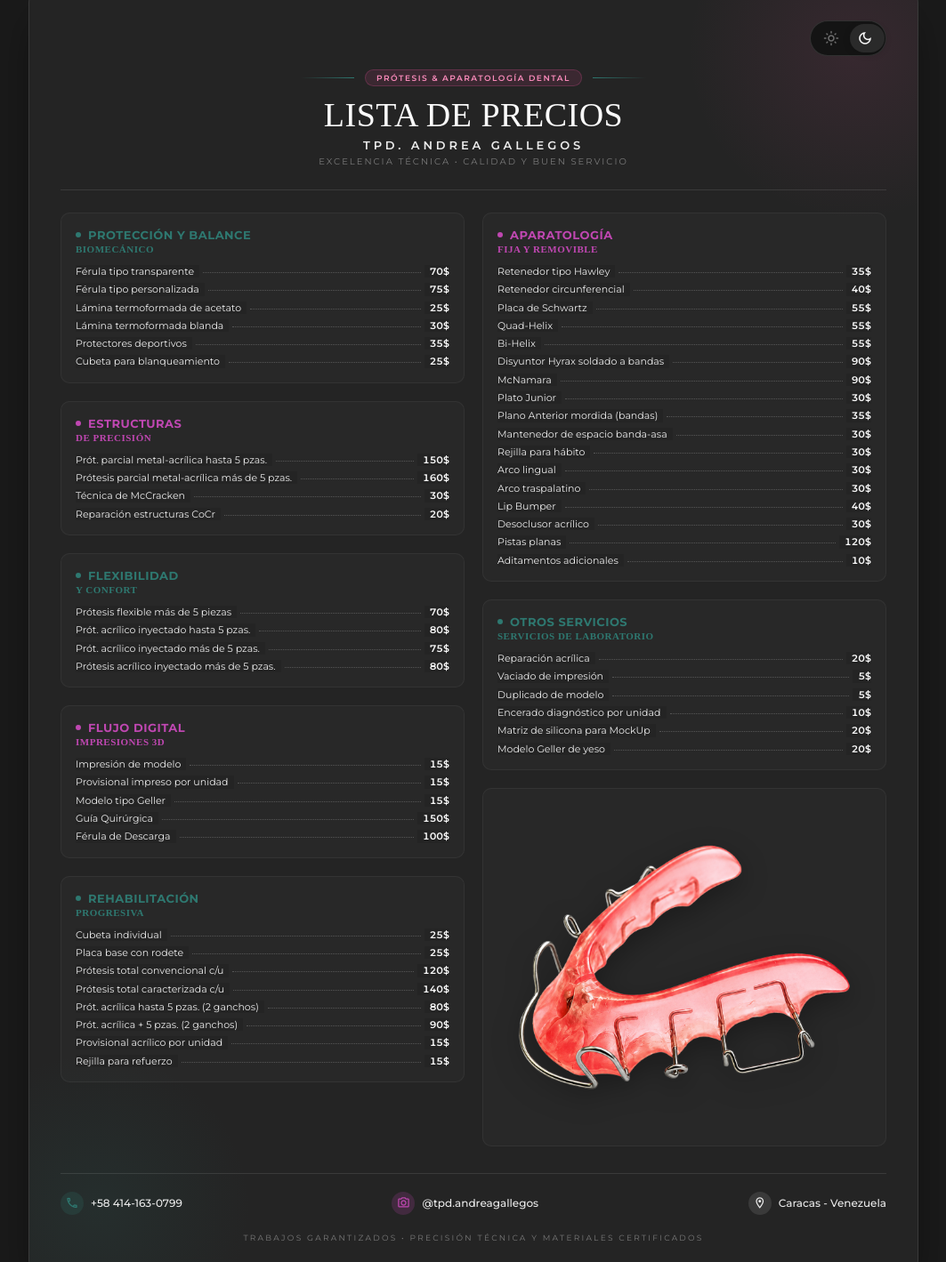
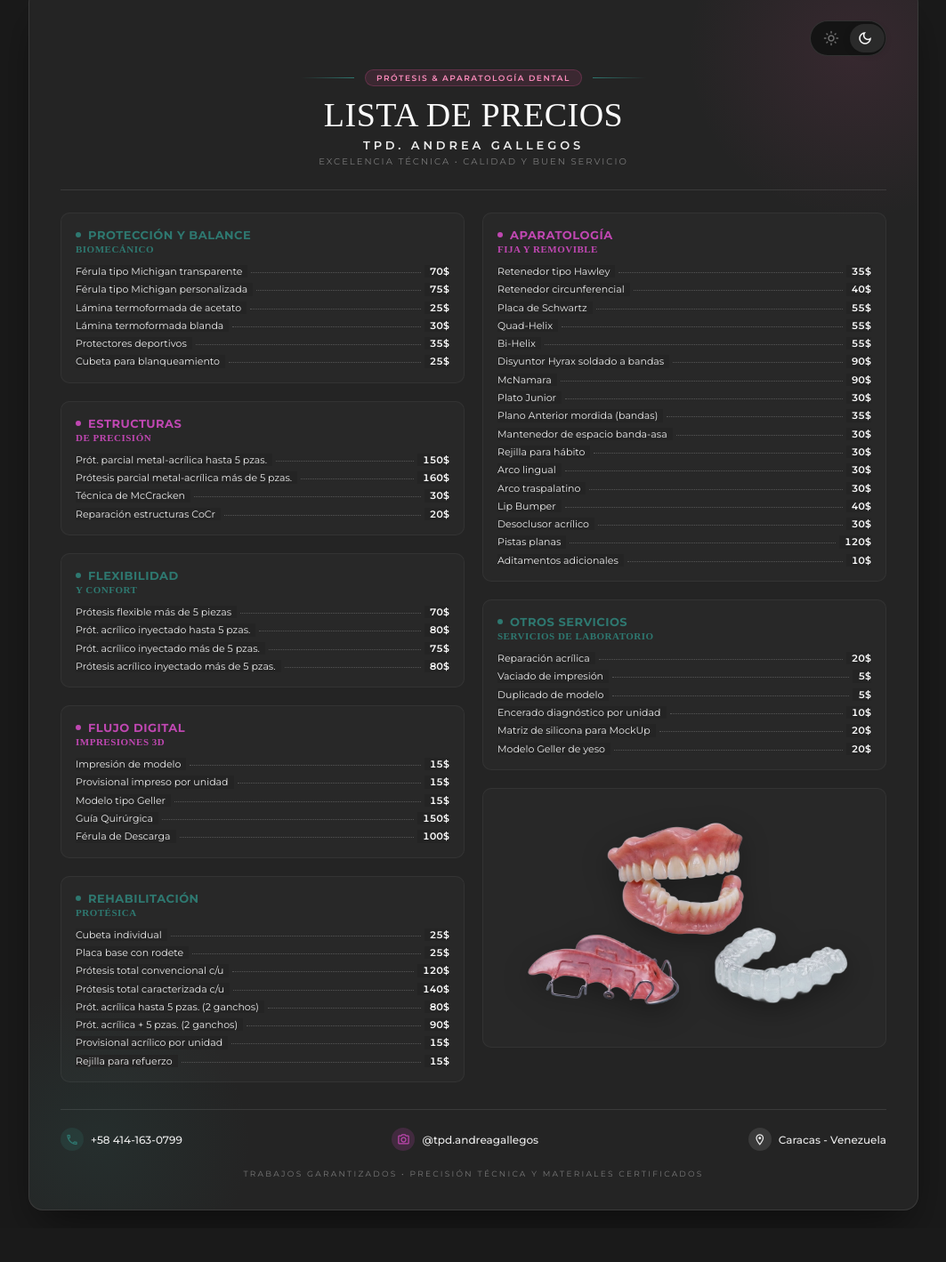
Before and after one commit to Yartz4u/andreagallegos-precios, a plain HTML site: page index.html in a window 1280 px wide. Shown: the part 33-1452 px from the top of the page at 89% size, without its empty margins (108-1171 px from the left). After the commit the page ends 1414 px from the top, so only its background shows below. Drawn offline with Linux system fonts and the light colour scheme; a web font is replaced by a local one.

Commit message:
Add files via upload

```diff
--- a/index.html
+++ b/index.html
@@ -168,7 +168,6 @@
       gap: 12px;
       margin-bottom: 10px;
     }
-    /* Líneas con degradado de verde (#2E7870) a cero (transparent) */
     .line-left {
       width: 60px;
       height: 1px;
@@ -436,8 +435,8 @@
               <span class="category-sub color-teal">Biomecánico</span>
             </div>
             <ul class="price-list">
-              <li><span class="item-name">Férula tipo transparente</span><span class="leader"></span><span class="price">70$</span></li>
-              <li><span class="item-name">Férula tipo personalizada</span><span class="leader"></span><span class="price">75$</span></li>
+              <li><span class="item-name">Férula tipo Michigan transparente</span><span class="leader"></span><span class="price">70$</span></li>
+              <li><span class="item-name">Férula tipo Michigan personalizada</span><span class="leader"></span><span class="price">75$</span></li>
               <li><span class="item-name">Lámina termoformada de acetato</span><span class="leader"></span><span class="price">25$</span></li>
               <li><span class="item-name">Lámina termoformada blanda</span><span class="leader"></span><span class="price">30$</span></li>
               <li><span class="item-name">Protectores deportivos</span><span class="leader"></span><span class="price">35$</span></li>
@@ -492,7 +491,7 @@
           <section class="price-box">
             <div class="box-header">
               <h3 class="category-title color-teal"><span class="dot teal"></span> Rehabilitación</h3>
-              <span class="category-sub color-teal">Progresiva</span>
+              <span class="category-sub color-teal">Protésica</span>
             </div>
             <ul class="price-list">
               <li><span class="item-name">Cubeta individual</span><span class="leader"></span><span class="price">25$</span></li>
@@ -552,9 +551,9 @@
             </ul>
           </section>
 
-          <!-- IMAGEN DE LA APARATOLOGÍA -->
+          <!-- IMAGEN DE LA APARATOLOGÍA (Actualizada a Image.png) -->
           <div class="image-box">
-            <img src="./images/v4086_17306.png" alt="Aparatología Dental" />
+            <img src="./images/Image.png" alt="Aparatología Dental" />
           </div>
         </div>
 
```
Also changed, not shown: images/Image.png (added).
